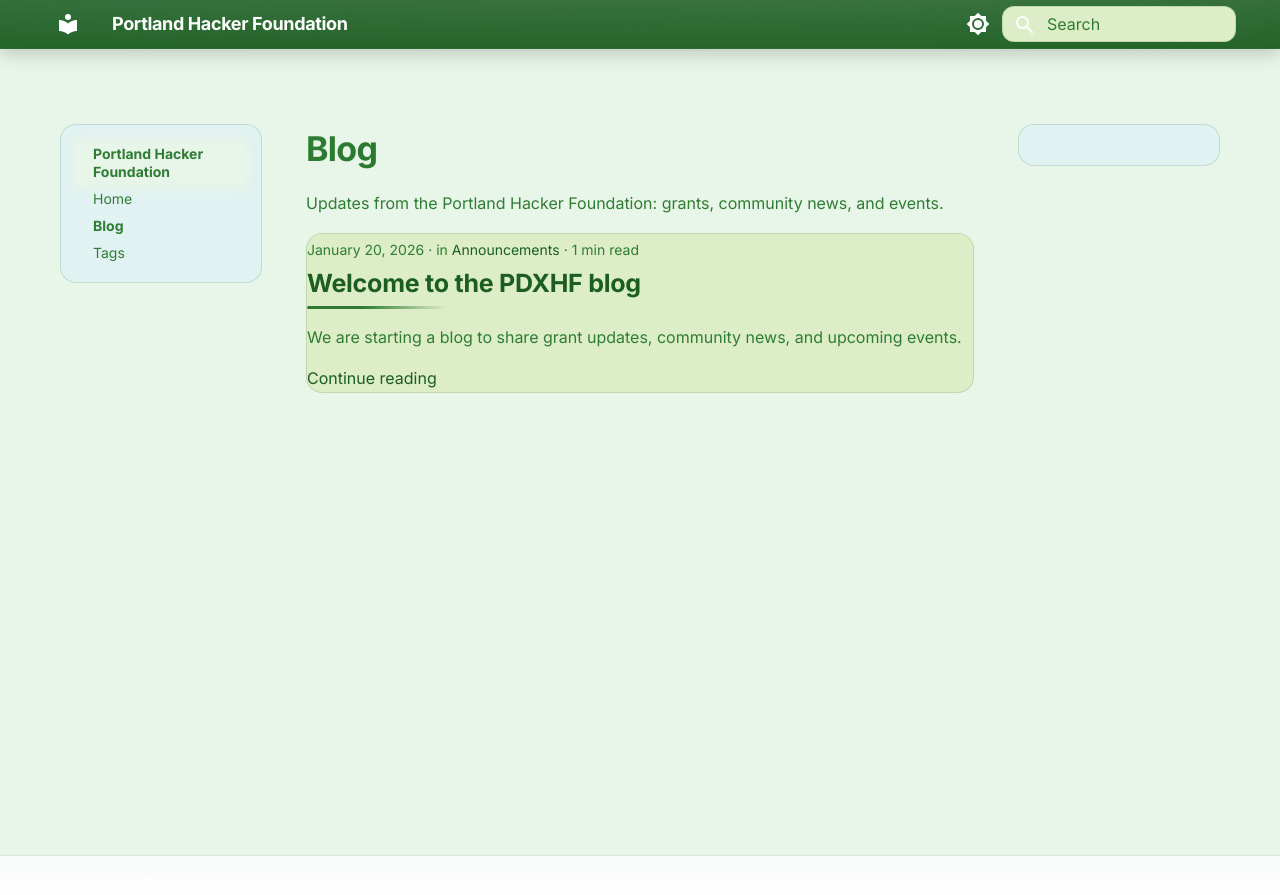
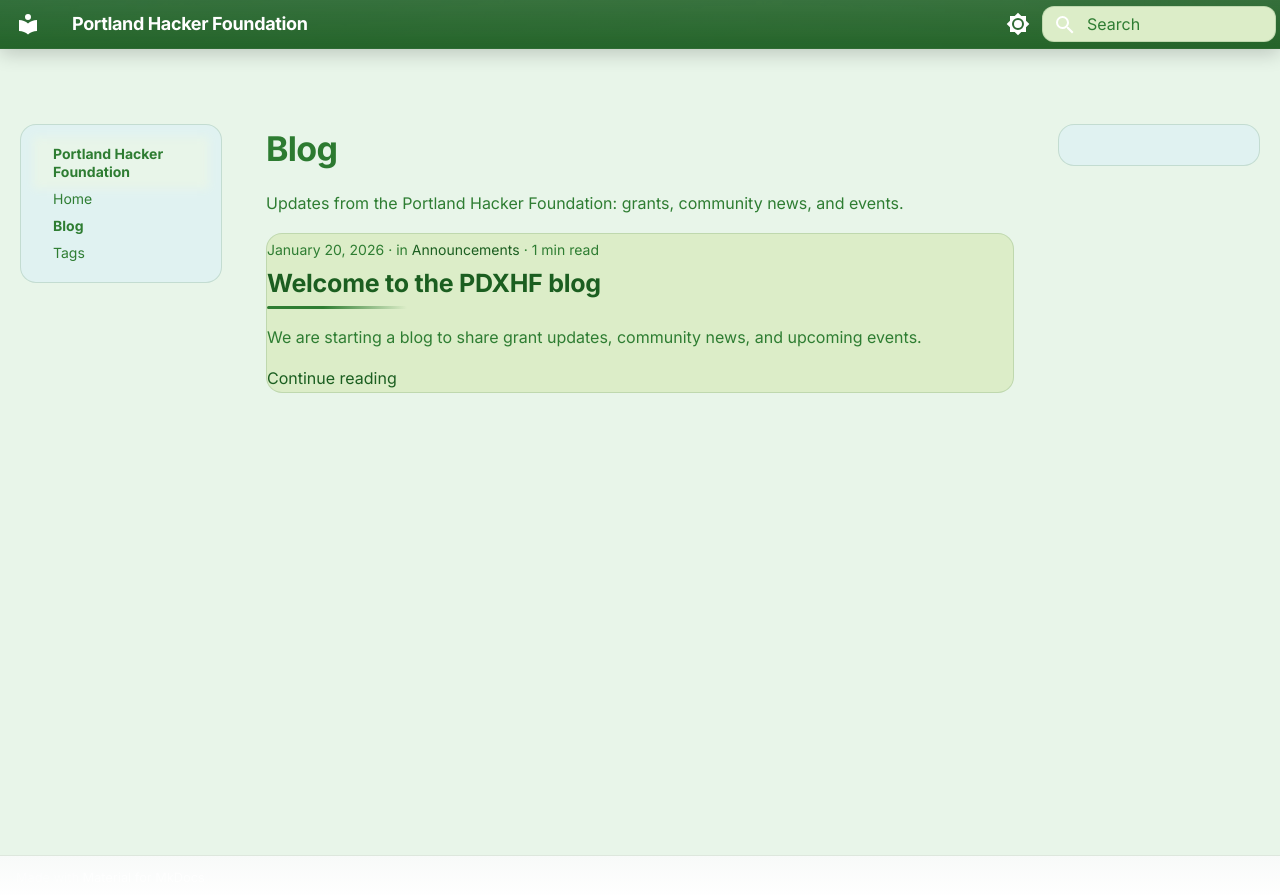
Before and after one commit to pierce403/PDXHF, an MkDocs documentation site: the page built from docs/blog/index.md, in a window 1280 px wide. Shown: the top 895 px of the page. Built offline with MkDocs 1.6.1 and Material for MkDocs 9.7.7, drawn with Linux system fonts in a browser that asks for light colours.

Commit message:
Widen layout and square cards on large screens

```diff
--- a/docs/stylesheets/extra.css
+++ b/docs/stylesheets/extra.css
@@ -637,12 +637,17 @@ html {
 
 @media (min-width: 1200px) {
   .md-grid {
-    max-width: 1200px;
+    max-width: 1600px;
+  }
+
+  .grid-container > .card:not(.full-width) {
+    aspect-ratio: 1 / 1;
+    overflow: auto;
   }
 }
 
 @media (min-width: 1600px) {
   .md-grid {
-    max-width: 1400px;
+    max-width: 1900px;
   }
 }
```
